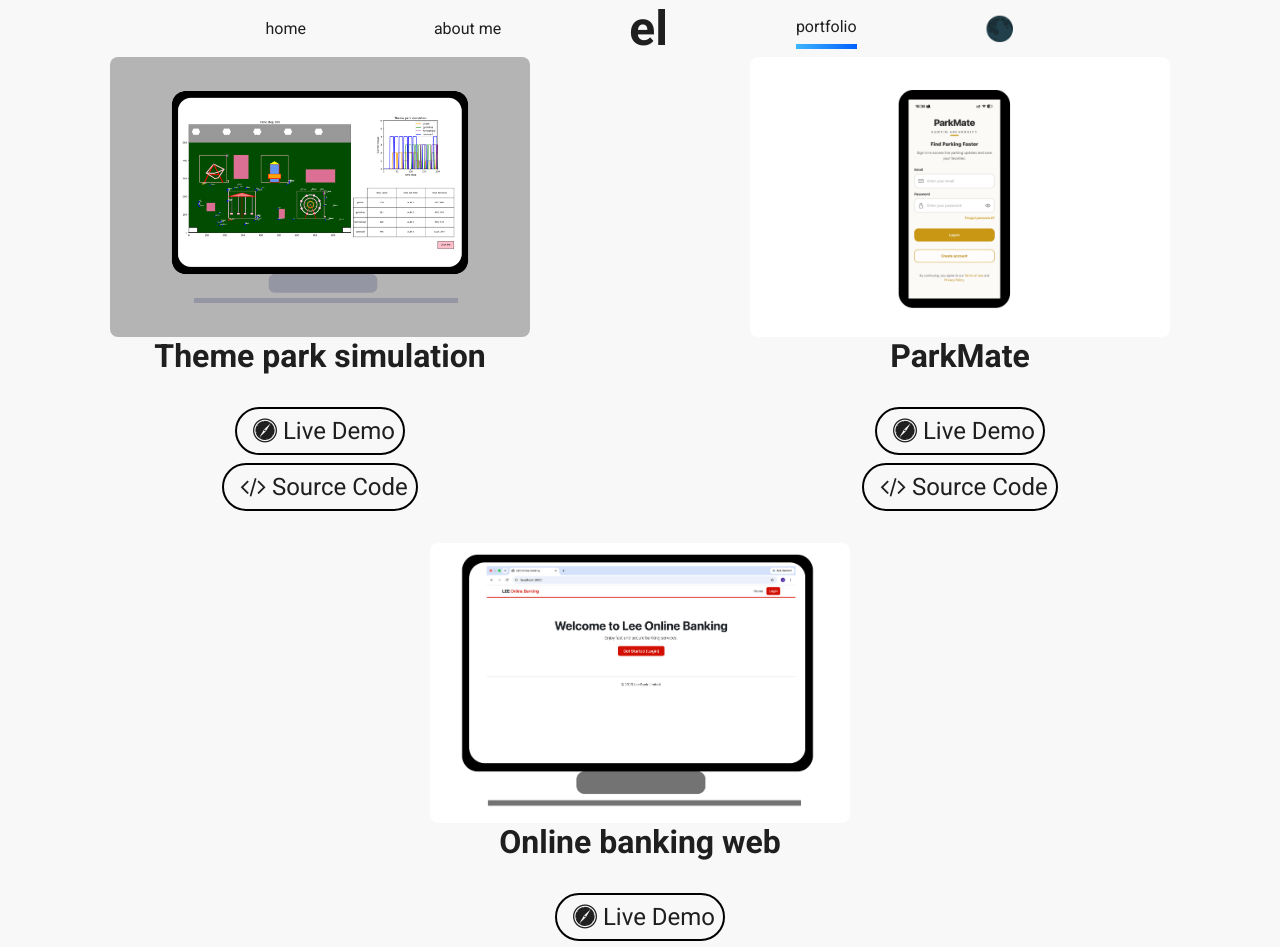
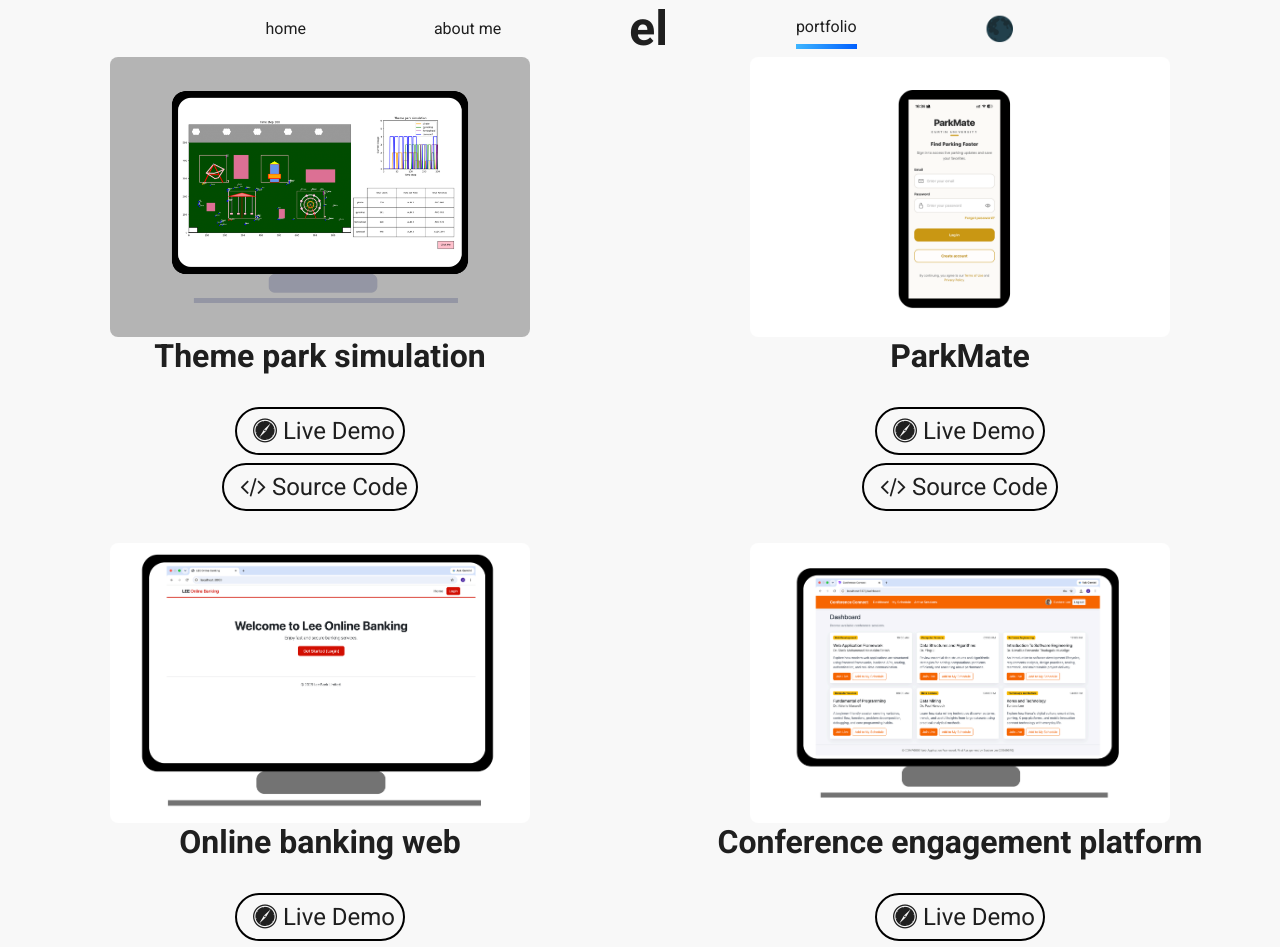
Before and after one commit to unbee-lee/portfolio, a React (Create React App) app: page /portfolio in a window 1280 px wide. Shown: the top 947 px of the page. Built offline with nearby package versions, Linux system fonts and the light colour scheme; the HTML template or start-up script is replaced by a standard one.

Commit message:
Add conference platform project

```diff
--- a/src/info/Info.js
+++ b/src/info/Info.js
@@ -108,13 +108,13 @@
             live: "https://github.com/unbee-lee/online_banking_web",
             source: "https://github.com/unbee-lee/online_banking_web",
             image: mock3
+        },
+        {
+            title: "Conference engagement platform",
+            live: "https://github.com/unbee-lee/conference-platform-web",
+            source: "https://github.com/unbee-lee/conference-platform-web",
+            image: mock4
         }
-        // {
-        //     title: "Project 4",
-        //     live: "https://paytonpierce.dev",
-        //     source: "https://github.com/paytonjewell",
-        //     image: mock4
-        // },
         // {
         //     title: "Project 5",
         //     live: "https://paytonpierce.dev",
```
Also changed, not shown: src/img/mock4.png.
